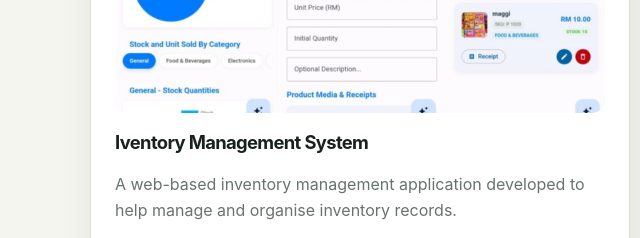
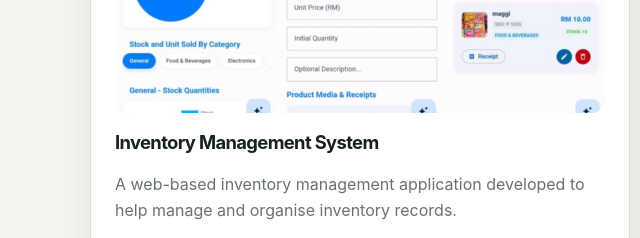
Before and after one commit to liupeiyun17/my-resume-site, a plain HTML site: page index.html in a window 1280 px wide. Shown: the part 2620-2858 px from the top of the page, 0-640 px from the left. Drawn offline with Linux system fonts and the light colour scheme.

Commit message:
Update Code

```diff
--- a/index.html
+++ b/index.html
@@ -260,7 +260,7 @@
               <img src="images/inventoryapp.jpg" alt="Inventory App">
             </div>
 
-            <h3>Iventory Management System</h3>
+            <h3>Inventory Management System</h3>
 
             <p>
               A web-based inventory management application developed to help manage and organise inventory records.
```
